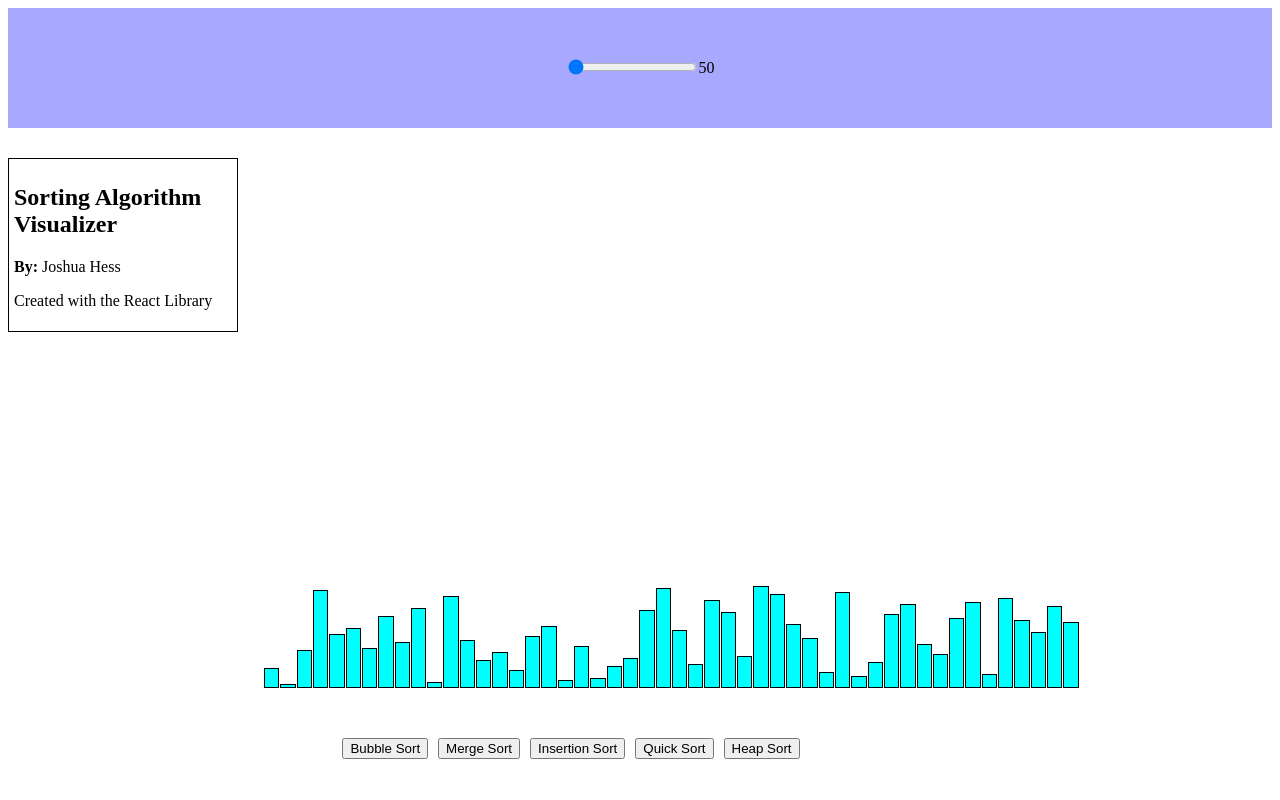
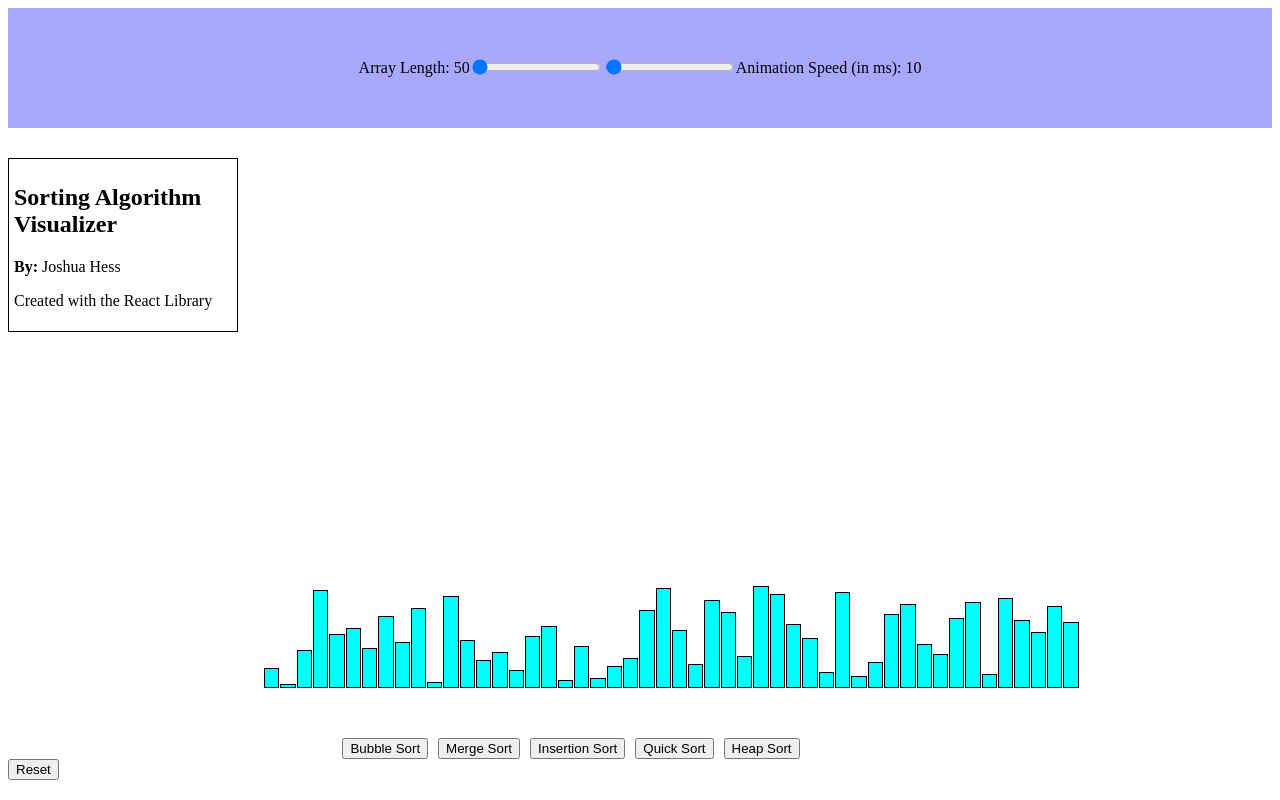
Before and after one commit to DasherDo/sorting-algorithm-visualizer, a React (Create React App) app: page / in a window 1280 px wide. Built offline with nearby package versions, Linux system fonts and the light colour scheme.

Commit message:
fix buttons

```diff
--- a/src/App.js
+++ b/src/App.js
@@ -1,22 +1,28 @@
-import VisualizeArray from './components/Main/VisualizeArray'
+import VisualizeArray from './components/Main/VisualizeArray';
 import React, { useState } from 'react';
-import Header from './components/Header/Header'
-
+import Header from './components/Header/Header';
 
 function App() {
+	const [arrayLength, setArrayLength] = useState(25);
+	const [speed, setSpeed] = useState(10);
 
-  const [arrayLength, setArrayLength] = useState(25)
+	const handleLengthChange = (length) => {
+		setArrayLength(length);
+	};
 
-  const handleLengthChange = (length) => {
-    setArrayLength(length)
-  };
+	const handleSpeedChange = (speed) => {
+		setSpeed(speed);
+	};
 
-  return (
-    <div className="App">
-      <Header handleLengthChange={handleLengthChange}/>
-      <VisualizeArray len={arrayLength}/>
-    </div>
-  );
+	return (
+		<div className='App'>
+			<Header
+				handleLengthChange={handleLengthChange}
+				handleSpeedChange={handleSpeedChange}
+			/>
+			<VisualizeArray len={arrayLength} speed={speed} />
+		</div>
+	);
 }
 
 export default App;
--- a/src/components/Header/Header.js
+++ b/src/components/Header/Header.js
@@ -1,26 +1,34 @@
 import React, { useState, useEffect } from 'react';
-import './header.css'
+import './header.css';
 import Slider from './Slider';
 
+function Header({ handleLengthChange, handleSpeedChange }) {
+	const [val, setVal] = useState(50);
+	const [speed, setSpeed] = useState(10);
 
-function Header ({handleLengthChange}) {
+	const handleChange = (value) => {
+		setVal(value);
+	};
 
-    const [val, setVal] = useState(50)
+	const handleSpeed = (speed) => {
+		setSpeed(speed);
+	};
 
-    const handleChange = (value) => {
-        setVal(value)
-    }
+	useEffect(() => {
+		handleLengthChange(val);
+	});
 
-    useEffect(()=> {
-        handleLengthChange(val)
-    })
+	useEffect(() => {
+		handleSpeedChange(speed);
+	});
 
-    return (
-        <div className='header'>
-            <Slider handleChange={handleChange}/>
-            {val}
-        </div>
-    )
-};
+	return (
+		<div className='header'>
+			Array Length: {val}
+			<Slider handleChange={handleChange} handleSpeed={handleSpeed} />
+			Animation Speed (in ms): {speed}
+		</div>
+	);
+}
 
 export default Header;
--- a/src/components/Header/Slider.js
+++ b/src/components/Header/Slider.js
@@ -1,21 +1,35 @@
 import React, { useState } from 'react';
-import './header.css'
+import './header.css';
 // import VisualizeArray from '../Main/VisualizeArray'
 
-function Slider ({handleChange}) {
-
+function Slider({ handleChange, handleSpeed }) {
 	const [value, setValue] = useState(50);
+	const [speed, setSpeed] = useState(10);
 
 	return (
 		<div className='slider'>
-                <input type="range" min="50" max="175" value={value}
+			<input
+				type='range'
+				min='50'
+				max='175'
+				value={value}
 				onChange={({ target: { value: radius } }) => {
 					setValue(radius);
 					handleChange(radius);
 				}}
 			/>
+			<input
+				type='range'
+				min='1'
+				max='1000'
+				value={speed}
+				onChange={({ target: { value: radius } }) => {
+					setSpeed(radius);
+					handleSpeed(radius);
+				}}
+			/>
 		</div>
-    )
-};
+	);
+}
 
 export default Slider;
--- a/src/components/Main/VisualizeArray.js
+++ b/src/components/Main/VisualizeArray.js
@@ -1,26 +1,38 @@
 import React, { useState } from 'react';
-import './Array.css'
-import MergeSortInformation , { getMergeSortAnimations } from './SortingAlgorithms/MergeSort'
-import BubbleSortInformation, { bubbleSortAnimations } from './SortingAlgorithms/BubbleSort';
-import InsertionSortInformation, { insertionSortAnimations } from './SortingAlgorithms/InsertionSort';
+import './Array.css';
+import MergeSortInformation, {
+	getMergeSortAnimations,
+} from './SortingAlgorithms/MergeSort';
+import BubbleSortInformation, {
+	bubbleSortAnimations,
+} from './SortingAlgorithms/BubbleSort';
+import InsertionSortInformation, {
+	insertionSortAnimations,
+} from './SortingAlgorithms/InsertionSort';
 import Personal from './Personal';
-import QuickSortInformation, { getQuickSortAnimations } from './SortingAlgorithms/QuickSort';
-import HeapSortInformation, { getHeapSortAnimations } from './SortingAlgorithms/HeapSort';
+import QuickSortInformation, {
+	getQuickSortAnimations,
+} from './SortingAlgorithms/QuickSort';
+import HeapSortInformation, {
+	getHeapSortAnimations,
+} from './SortingAlgorithms/HeapSort';
 
-function VisualizeArray ({ len }) {
+function VisualizeArray({ len, speed }) {
+	const ANIMATION_SPEED = speed;
+	console.log(ANIMATION_SPEED);
 
-    const ANIMATION_SPEED = 1;
+	const [selectedAlgo, setSelectedAlgo] = useState('');
 
-    const [selectedAlgo, setSelectedAlgo] = useState('')
-
-    let arr = Array.from({length:len}, (_, i) => i + 1 );
+	let arr = Array.from({ length: len }, (_, i) => i + 1);
 	// Start from the last element and swap
 	// one by one. We don't need to run for
 	// the first element that's why i > 0
 
-    for (let i = len - 1; i > 0; i--) //Change 10 to len after testing
-    {
-
+	for (
+		let i = len - 1;
+		i > 0;
+		i-- //Change 10 to len after testing
+	) {
 		// Pick a random index from 0 to i inclusive
 		let j = Math.floor(Math.random() * (i + 1));
 
@@ -30,30 +42,29 @@ function VisualizeArray ({ len }) {
 	}
 
 	const bubbleSort = () => {
-        setSelectedAlgo('BubbleSort')
+		setSelectedAlgo('BubbleSort');
 		const animations = bubbleSortAnimations(arr);
 		for (let i = 0; i < animations.length - 1; i++) {
 			const arrayBars = document.getElementsByClassName('array-bar');
-            const isColorChange = i % 4 < 2
+			const isColorChange = i % 4 < 2;
 			if (isColorChange) {
 				const [barOneIdx, barTwoIdx] = animations[i];
 				const barOneStyle = arrayBars[barOneIdx].style;
 				const barTwoStyle = arrayBars[barTwoIdx].style;
 				const color = i % 4 === 0 ? 'red' : 'aqua';
-                setTimeout(()=> {
+				setTimeout(() => {
 					barOneStyle.backgroundColor = color;
 					barTwoStyle.backgroundColor = color;
-                }, i * ANIMATION_SPEED)
-            }
-            else {
+				}, i * ANIMATION_SPEED);
+			} else {
 				const [barOneIdx, barOneHeight] = animations[i];
 				const [barTwoIdx, barTwoHeight] = animations[i + 1];
 				const barOneStyle = arrayBars[barOneIdx].style;
 				const barTwoStyle = arrayBars[barTwoIdx].style;
 				setTimeout(() => {
 					barOneStyle.height = `${barOneHeight * 2}px`;
-                    barTwoStyle.height= `${barTwoHeight * 2}px`;
-                }, i * ANIMATION_SPEED)
+					barTwoStyle.height = `${barTwoHeight * 2}px`;
+				}, i * ANIMATION_SPEED);
 			}
 		}
 	};
@@ -63,18 +74,19 @@ function VisualizeArray ({ len }) {
 		const animations = getHeapSortAnimations(arr);
 		for (let i = 0; i < animations.length; i++) {
 			const arrayBars = document.getElementsByClassName('array-bar');
-            const isColorChange = animations[i][0] === 'Comparing' || animations[i][0] === 'Done-Comparing';
+			const isColorChange =
+				animations[i][0] === 'Comparing' ||
+				animations[i][0] === 'Done-Comparing';
 			if (isColorChange) {
-                const [operation, barOneIdx, barTwoIdx] = animations[i]
+				const [operation, barOneIdx, barTwoIdx] = animations[i];
 				const barOneStyle = arrayBars[barOneIdx].style;
 				const barTwoStyle = arrayBars[barTwoIdx].style;
-                const color = operation === 'Comparing' ? 'red' : 'aqua'
+				const color = operation === 'Comparing' ? 'red' : 'aqua';
 				setTimeout(() => {
 					barOneStyle.backgroundColor = color;
 					barTwoStyle.backgroundColor = color;
-                }, i * ANIMATION_SPEED)
-            }
-            else {
+				}, i * ANIMATION_SPEED);
+			} else {
 				const [barOneIdx, barOneHeight] = animations[i].slice(1);
 				// const [operation2 , barTwoIdx, barTwoHeight] = animations[i + 1];
 				const barOneStyle = arrayBars[barOneIdx].style;
@@ -82,28 +94,29 @@ function VisualizeArray ({ len }) {
 				setTimeout(() => {
 					barOneStyle.height = `${barOneHeight * 2}px`;
 					// barTwoStyle.height = `${barTwoHeight  * 2}px`;
-                }, i * ANIMATION_SPEED)
+				}, i * ANIMATION_SPEED);
 			}
 		}
-    }
+	};
 
 	const insertionSort = () => {
-        setSelectedAlgo('InsertionSort')
+		setSelectedAlgo('InsertionSort');
 		const animations = insertionSortAnimations(arr);
 		for (let i = 0; i < animations.length; i++) {
 			const arrayBars = document.getElementsByClassName('array-bar');
-            const isColorChange = animations[i][0] === 'Comparing' || animations[i][0] === 'Done-Comparing';
+			const isColorChange =
+				animations[i][0] === 'Comparing' ||
+				animations[i][0] === 'Done-Comparing';
 			if (isColorChange) {
-                const [operation, barOneIdx, barTwoIdx] = animations[i]
+				const [operation, barOneIdx, barTwoIdx] = animations[i];
 				const barOneStyle = arrayBars[barOneIdx].style;
 				const barTwoStyle = arrayBars[barTwoIdx].style;
-                const color = operation === 'Comparing' ? 'red' : 'aqua'
+				const color = operation === 'Comparing' ? 'red' : 'aqua';
 				setTimeout(() => {
 					barOneStyle.backgroundColor = color;
 					barTwoStyle.backgroundColor = color;
-                }, i * ANIMATION_SPEED)
-            }
-            else {
+				}, i * ANIMATION_SPEED);
+			} else {
 				const [barOneIdx, barOneHeight] = animations[i].slice(1);
 				// const [operation2 , barTwoIdx, barTwoHeight] = animations[i + 1];
 				const barOneStyle = arrayBars[barOneIdx].style;
@@ -111,13 +124,13 @@ function VisualizeArray ({ len }) {
 				setTimeout(() => {
 					barOneStyle.height = `${barOneHeight * 2}px`;
 					// barTwoStyle.height = `${barTwoHeight  * 2}px`;
-                }, i * ANIMATION_SPEED)
+				}, i * ANIMATION_SPEED);
 			}
 		}
 	};
 
 	const mergeSort = () => {
-        setSelectedAlgo('MergeSort')
+		setSelectedAlgo('MergeSort');
 		const animations = getMergeSortAnimations(arr);
 		for (let i = 0; i < animations.length; i++) {
 			const arrayBars = document.getElementsByClassName('array-bar');
@@ -146,18 +159,19 @@ function VisualizeArray ({ len }) {
 		const animations = getQuickSortAnimations(arr, 0, arr.length - 1);
 		for (let i = 0; i < animations.length; i++) {
 			const arrayBars = document.getElementsByClassName('array-bar');
-            const isColorChange = animations[i][0] === 'Comparing' || animations[i][0] === 'Done-Comparing';
+			const isColorChange =
+				animations[i][0] === 'Comparing' ||
+				animations[i][0] === 'Done-Comparing';
 			if (isColorChange) {
-                const [operation, barOneIdx, barTwoIdx] = animations[i]
+				const [operation, barOneIdx, barTwoIdx] = animations[i];
 				const barOneStyle = arrayBars[barOneIdx].style;
 				const barTwoStyle = arrayBars[barTwoIdx].style;
-                const color = operation === 'Comparing' ? 'red' : 'aqua'
+				const color = operation === 'Comparing' ? 'red' : 'aqua';
 				setTimeout(() => {
 					barOneStyle.backgroundColor = color;
 					barTwoStyle.backgroundColor = color;
-                }, i * ANIMATION_SPEED)
-            }
-            else {
+				}, i * ANIMATION_SPEED);
+			} else {
 				const [barOneIdx, barOneHeight] = animations[i].slice(1);
 				// const [operation2 , barTwoIdx, barTwoHeight] = animations[i + 1];
 				const barOneStyle = arrayBars[barOneIdx].style;
@@ -165,28 +179,45 @@ function VisualizeArray ({ len }) {
 				setTimeout(() => {
 					barOneStyle.height = `${barOneHeight * 2}px`;
 					// barTwoStyle.height = `${barTwoHeight  * 2}px`;
-                }, i * ANIMATION_SPEED)
+				}, i * ANIMATION_SPEED);
 			}
 		}
-    }
+	};
 
 	return (
 		<div className='container'>
 			<div className='array'>
+				{arr.map((value, idx) => (
+					<div
+						className='array-bar'
+						key={idx}
+						style={{ height: `${value * 2}px` }}
+					></div>
+				))}
+			</div>
 
-            {arr.map((value, idx) => <div className='array-bar' key={idx} style={{height:`${value * 2}px`}}></div>)}
-            </div>
+			{selectedAlgo === '' && (
 				<div className='buttons'>
-
 					<button onClick={bubbleSort}>Bubble Sort</button>
 					<button onClick={mergeSort}>Merge Sort</button>
 					<button onClick={insertionSort}>Insertion Sort</button>
 					<button onClick={quickSort}>Quick Sort</button>
 					<button onClick={heapSort}>Heap Sort</button>
 				</div>
-            {(!selectedAlgo && <Personal />) || (selectedAlgo === 'BubbleSort' && <BubbleSortInformation />) || (selectedAlgo === 'MergeSort' && <MergeSortInformation />) || (selectedAlgo === 'InsertionSort' && <InsertionSortInformation />) || (selectedAlgo === 'QuickSort' && <QuickSortInformation />) || (selectedAlgo === 'HeapSort' && <HeapSortInformation />)}
+			)}
+			<div>
+				<button onClick={() => setSelectedAlgo('')}>Reset</button>
 			</div>
-    )
+			{(!selectedAlgo && <Personal />) ||
+				(selectedAlgo === 'BubbleSort' && <BubbleSortInformation />) ||
+				(selectedAlgo === 'MergeSort' && <MergeSortInformation />) ||
+				(selectedAlgo === 'InsertionSort' && (
+					<InsertionSortInformation />
+				)) ||
+				(selectedAlgo === 'QuickSort' && <QuickSortInformation />) ||
+				(selectedAlgo === 'HeapSort' && <HeapSortInformation />)}
+		</div>
+	);
 }
 
 export default VisualizeArray;
```
Lines whose indentation alone changed are shown as unchanged.
